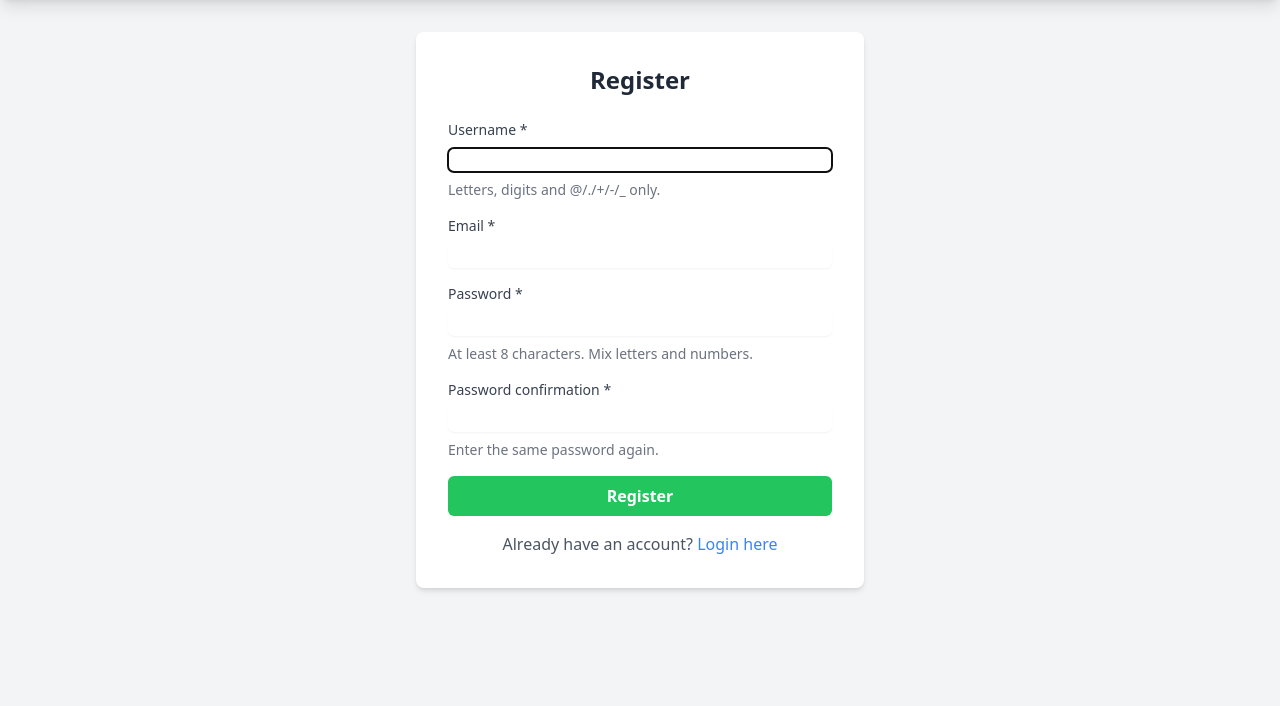
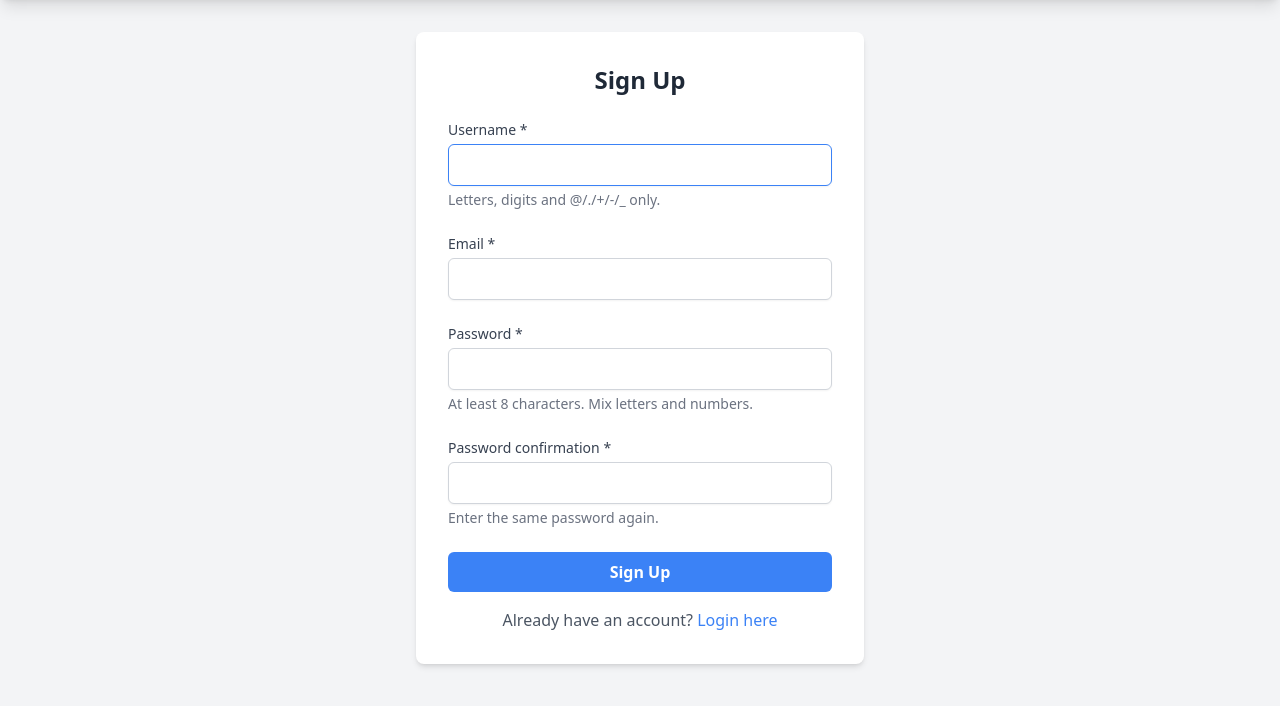
Before and after one commit to nax3t/ag_tracker, a Django app: page /accounts/register/ in a window 1280 px wide. Shown: the part 64-770 px from the top of the page. Run offline with Django 5.2, Linux system fonts and the light colour scheme; some libraries are stand-ins or nearby versions.

Commit message:
ui: improve login and registration forms styling and user experience

```diff
--- a/templates/registration/register.html
+++ b/templates/registration/register.html
@@ -3,7 +3,7 @@
 
 {% block content %}
 <div class="max-w-md mx-auto bg-white rounded-lg shadow-md p-8">
-    <h2 class="text-2xl font-bold text-gray-800 mb-6 text-center">Register</h2>
+    <h2 class="text-2xl font-bold text-gray-800 mb-6 text-center">Sign Up</h2>
 
     {% if form.non_field_errors %}
         <div class="mb-4 p-4 rounded-md bg-red-50 border border-red-200">
@@ -13,14 +13,20 @@
         </div>
     {% endif %}
 
-    <form method="post" class="space-y-4">
+    <form method="post" class="space-y-6">
         {% csrf_token %}
         {% for field in form %}
-            <div class="space-y-2">
-                <label class="block text-sm font-medium text-gray-700">
+            <div>
+                <label for="{{ field.id_for_label }}" class="block text-sm font-medium text-gray-700 mb-1">
                     {{ field.label }}{% if field.field.required %} *{% endif %}
                 </label>
-                {{ field|add_class:"mt-1 block w-full rounded-md border-gray-300 shadow-sm focus:border-blue-500 focus:ring-blue-500" }}
+                <div class="mt-1">
+                    {% if field.field.widget.input_type == 'textarea' %}
+                        {{ field|add_class:"block w-full rounded-md border-gray-300 shadow-sm focus:border-blue-500 focus:ring-blue-500 h-32 resize-none" }}
+                    {% else %}
+                        {{ field|add_class:"block w-full px-3 py-2 border border-gray-300 rounded-md shadow-sm focus:outline-none focus:ring-blue-500 focus:border-blue-500" }}
+                    {% endif %}
+                </div>
                 {% if field.errors %}
                     <div class="mt-1">
                         {% for error in field.errors %}
@@ -29,15 +35,16 @@
                     </div>
                 {% endif %}
                 {% if field.help_text %}
-                    <p class="mt-1 text-sm text-gray-500">{{ field.help_text|safe }}</p>
+                    <p class="mt-1 text-sm text-gray-500">{{ field.help_text }}</p>
                 {% endif %}
             </div>
         {% endfor %}
-        <button type="submit"
-                class="w-full bg-green-500 hover:bg-green-600 text-white font-bold py-2 px-4 rounded-md focus:outline-none focus:ring-2 focus:ring-green-500 focus:ring-offset-2">
-            Register
+
+        <button type="submit" class="w-full bg-blue-500 hover:bg-blue-600 text-white font-bold py-2 px-4 rounded-md focus:outline-none focus:ring-2 focus:ring-blue-500 focus:ring-offset-2">
+            Sign Up
         </button>
     </form>
+
     <div class="mt-4 text-center">
         <p class="text-gray-600">
             Already have an account?
```
Also changed, not shown: templates/registration/login.html (+10 -7 lines).
